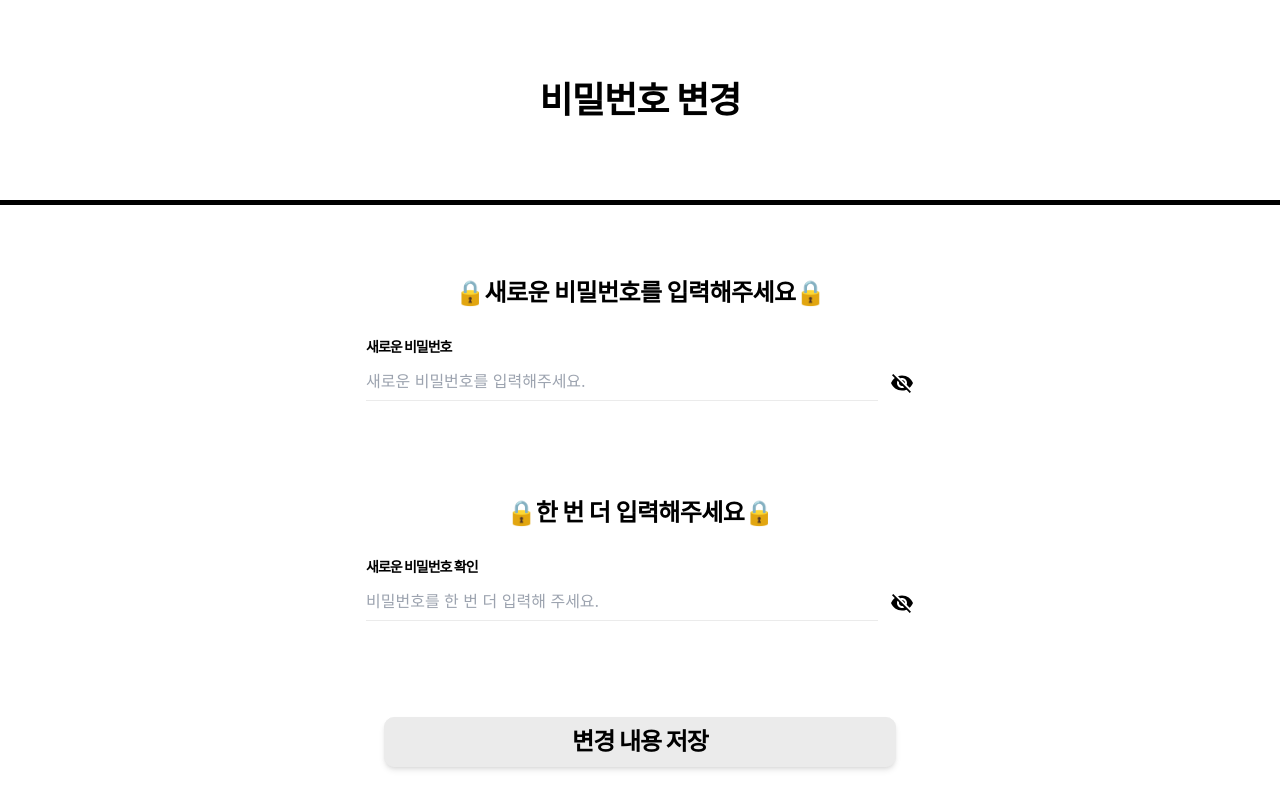
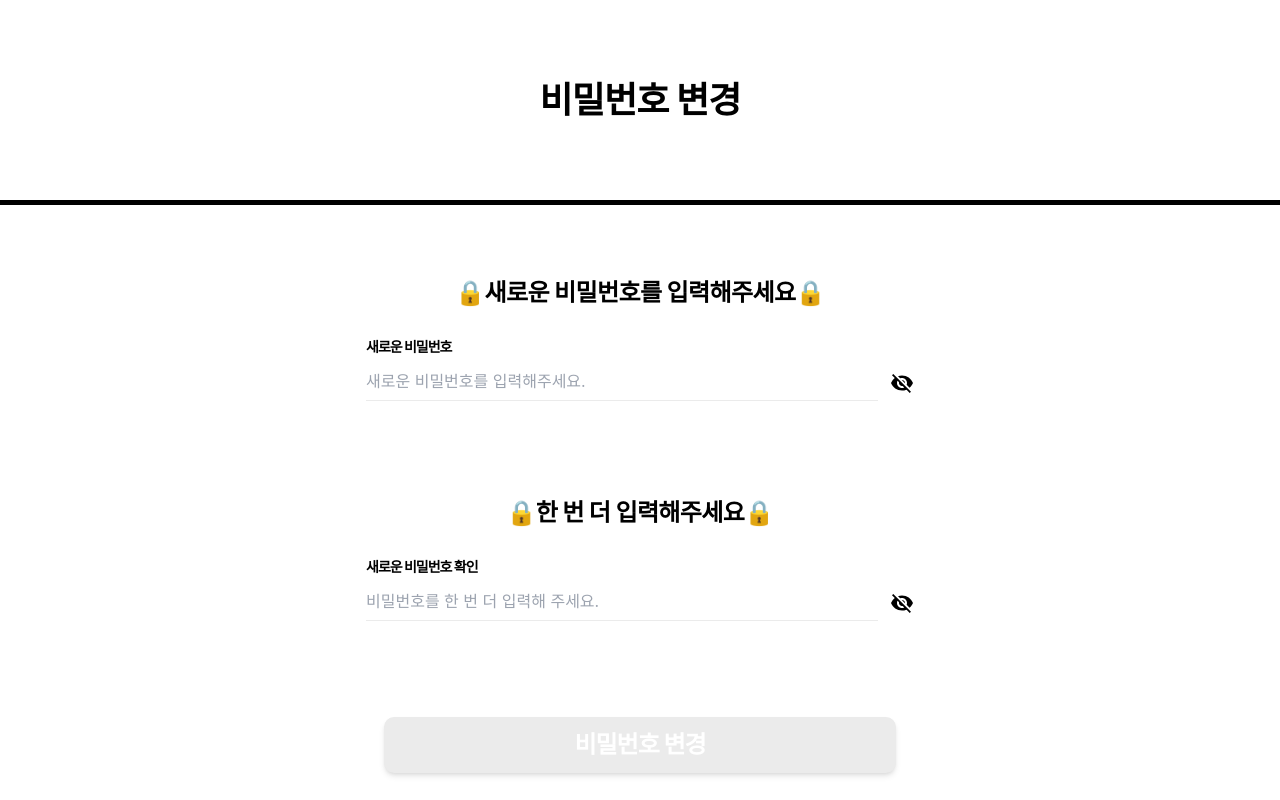
Before and after one commit to Cheeze-Man/igochaja, a React (Create React App) app: page /edit-password in a window 1280 px wide. Built offline with nearby package versions, Linux system fonts and the light colour scheme; no server answers.

Commit message:
Add: 비밀번호 변경 페이지 > 버튼에 POST기능 추가

```diff
--- /dev/null
+++ b/src/api/EditUserInfo/EditPassword/editPasswordApi.ts
@@ -0,0 +1,19 @@
+import axios from 'axios';
+
+export const changePassword = async (token: string, password: string) => {
+  try {
+    const response = await axios.post(
+      '/mypage/setting/password',
+      { password },
+      {
+        headers: {
+          'Content-Type': 'application/json',
+          Authorization: token,
+        },
+      },
+    );
+    return response.data;
+  } catch (error) {
+    throw error;
+  }
+};
--- a/src/pages/MyPage/EditProfile/EditPassword/EditPassword.scss
+++ b/src/pages/MyPage/EditProfile/EditPassword/EditPassword.scss
@@ -11,12 +11,12 @@
     cursor: pointer;
   }
 
-  .editButton {
-    border: 1px solid #ebebeb;
+  .submitButton {
+    color: #ffffff;
+    background-color: #000000;
     border-radius: 10px;
     font-weight: 700;
     letter-spacing: -1px;
-    background-color: #ebebeb;
     transition: all 0.3s ease-in-out;
 
     &:active {
@@ -25,6 +25,9 @@
     &:hover {
       animation: floatAnimation 1s infinite ease-in-out;
     }
+
+    &:disabled {
+      background-color: #ebebeb;
     }
 
     @keyframes floatAnimation {
@@ -37,3 +40,4 @@
       }
     }
   }
+}
--- a/src/pages/MyPage/EditProfile/EditPassword/EditPassword.tsx
+++ b/src/pages/MyPage/EditProfile/EditPassword/EditPassword.tsx
@@ -4,6 +4,10 @@ import { NewPassword } from 'types/types';
 import { passwordPattern } from 'utils/constant';
 import InputBox from 'pages/Authentication/components/InputBox/InputBox';
 import './EditPassword.scss';
+import { changePassword } from 'api/EditUserInfo/EditPassword/editPasswordApi';
+
+//TODO: 쿠키에서 실제 토큰 가져오도록 수정해야 함.
+const accessToken = 'jwt_token';
 
 export default function EditPassword() {
   const [newPasswordVisible, setNewPasswordVisible] = useState(false);
@@ -20,6 +24,7 @@ export default function EditPassword() {
   const isPasswordValid = passwordPattern.test(passwordStates.password);
   const isPasswordCheckValid =
     passwordStates.password === passwordStates.passwordCheck;
+  const isFormValid = isPasswordValid && isPasswordCheckValid;
 
   const toggleNewPasswordVisibility = () => {
     setNewPasswordVisible((prev) => !prev);
@@ -37,6 +42,14 @@ export default function EditPassword() {
       ...inputTouched,
       [e.target.name]: true,
     });
+  };
+
+  const handleSubmit = async () => {
+    try {
+      await changePassword(accessToken, passwordStates.password);
+    } catch (error: any) {
+      console.error('Error changing password:', error.message);
+    }
   };
 
   return (
@@ -100,8 +113,12 @@ export default function EditPassword() {
           )}
         </div>
 
-        <button className="editButton w-2/5 shadow-md px-3 py-2 text-2xl font-bold">
-          변경 내용 저장
+        <button
+          className="submitButton w-2/5 shadow-md p-3 text-2xl font-bold"
+          disabled={!isFormValid}
+          onClick={handleSubmit}
+        >
+          비밀번호 변경
         </button>
       </section>
     </div>
```
Lines whose indentation alone changed are shown as unchanged.
